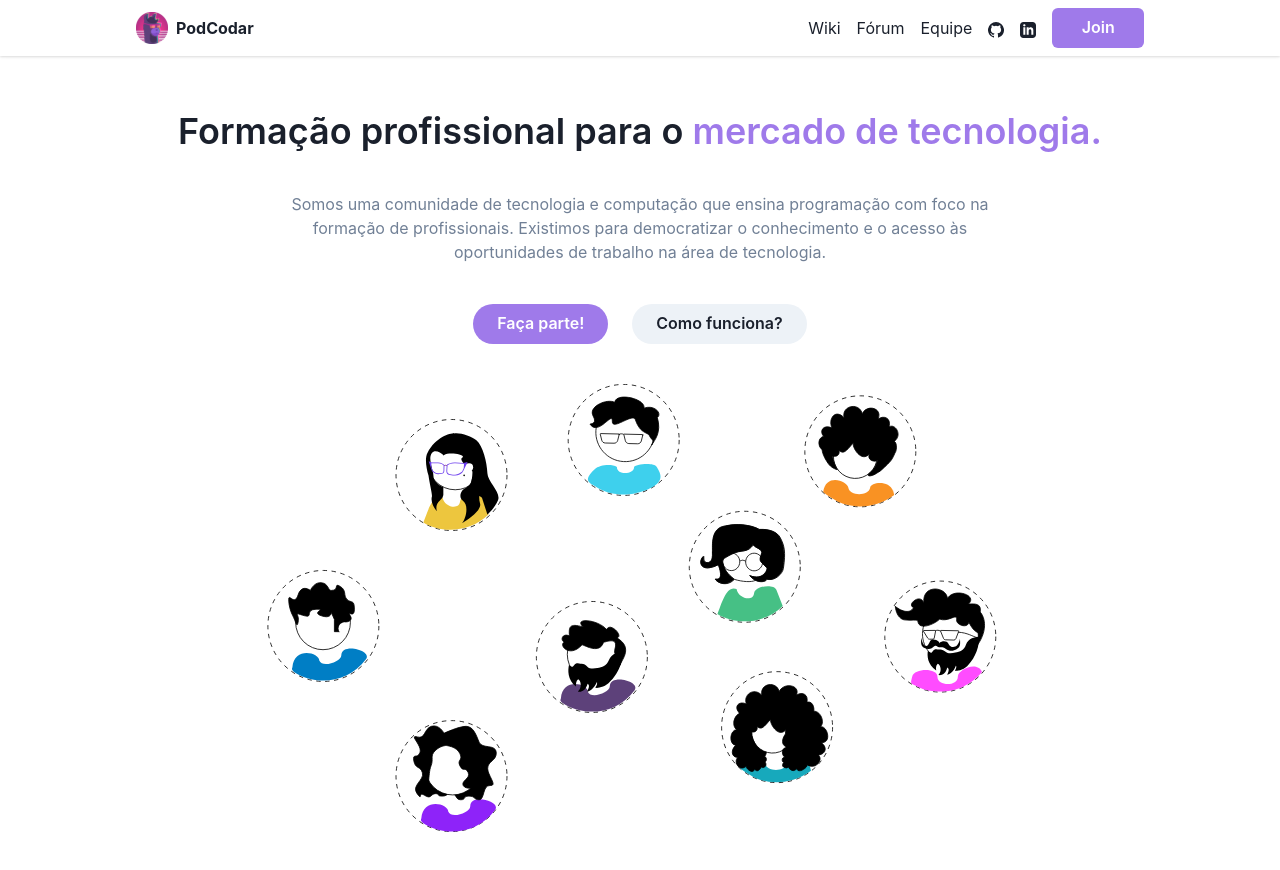
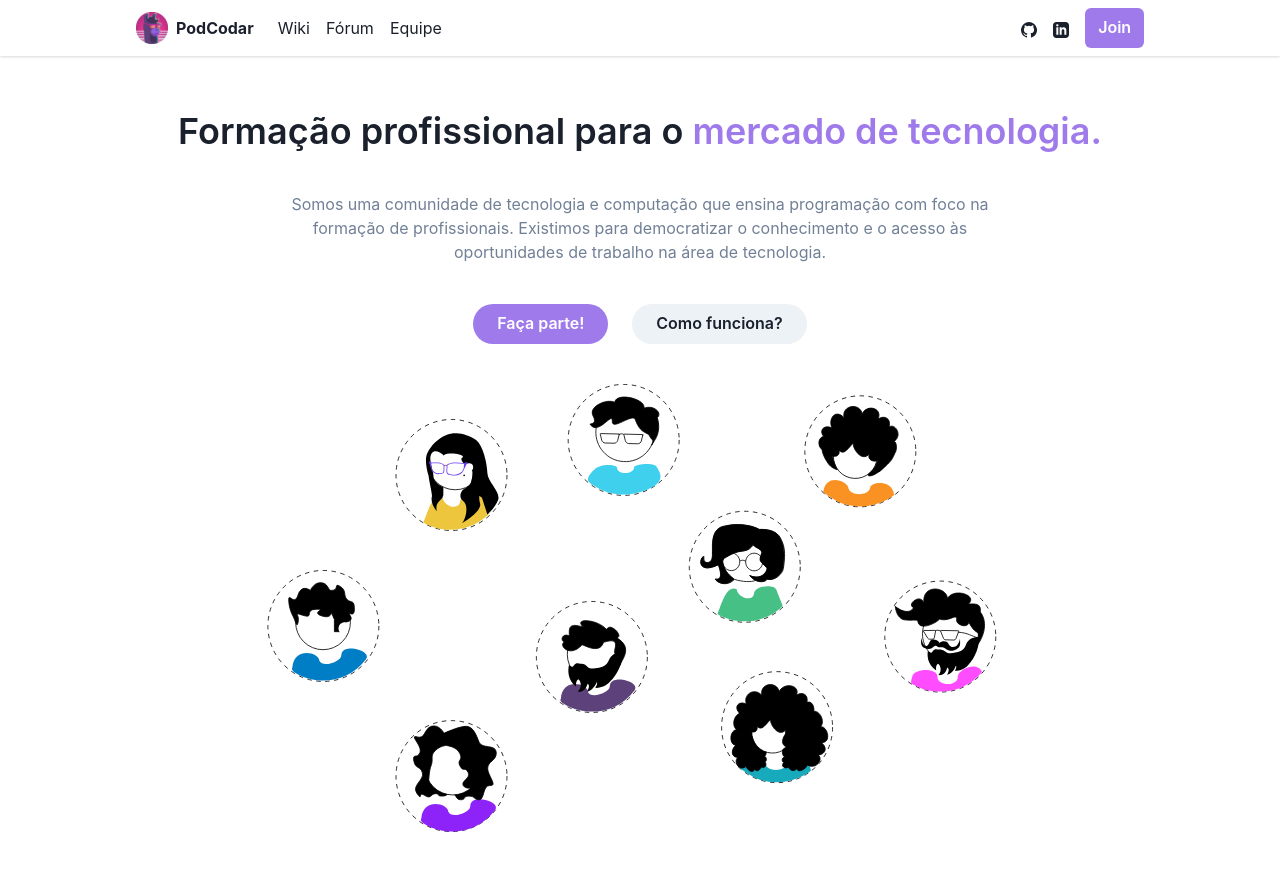
Before and after one commit to podcodar/webapp, a Next.js app: page / in a window 1280 px wide. Shown: the top 870 px of the page. Built offline with nearby package versions, Linux system fonts and the light colour scheme.

Commit message:
fea: update NavBar responsiviness

```diff
--- a/packages/components/NavBar.tsx
+++ b/packages/components/NavBar.tsx
@@ -10,6 +10,7 @@ import {
   Text,
   useDisclosure,
   HStack,
+  Grid,
 } from '@chakra-ui/react';
 import { HamburgerIcon, CloseIcon } from '@chakra-ui/icons';
 import { useModalActions } from '@packages/features/modal-context';
@@ -51,25 +52,18 @@ const communityLinks = [
   </Link>,
 ];
 
-const menuItems = [...communityLinks, ...socialIcons];
-
 function NavBar() {
   const { open } = useModalActions();
   const { isOpen, onOpen, onClose } = useDisclosure();
 
   return (
     <Box px={4} position="fixed" w="100%" top={0} shadow="base" zIndex={2}>
-      <Container
-        p="0.5rem"
-        display="grid"
-        gridTemplateColumns={{ md: '1fr 1fr 0.2fr', base: '0.5fr 2fr 0.5fr' }}
-        maxW={'5xl'}
-      >
+      <Container p="0.5rem" display="flex" maxW={'5xl'}>
         <IconButton
           size={'md'}
           icon={isOpen ? <CloseIcon /> : <HamburgerIcon />}
           aria-label={'Open Menu'}
-          display={{ base: 'inherit', md: 'none' }}
+          display={{ sm: 'none' }}
           onClick={isOpen ? onClose : onOpen}
         />
 
@@ -77,7 +71,8 @@ function NavBar() {
           href="/"
           display="flex"
           alignItems="center"
-          justifyContent={{ md: 'left', base: 'center' }}
+          justifyContent="center"
+          w={{ base: '100%', sm: 'auto' }}
         >
           <Logo size="small" />
           <Text m="0 0.5rem" fontWeight="bold">
@@ -85,15 +80,29 @@ function NavBar() {
           </Text>
         </Link>
 
-        <Container
-          gridColumnStart="2"
-          justifyContent="flex-end"
-          display={{ base: 'none', md: 'flex' }}
+        <Flex
+          w="100%"
+          justifyContent="space-between"
+          alignItems="center"
+          p=" 0 1rem"
+          d={{ base: 'none', sm: 'flex' }}
         >
-          <HStack as="nav" spacing={4}>
-            {menuItems}
-          </HStack>
-        </Container>
+          <Box>
+            <Grid
+              flex={1}
+              gridTemplateColumns={`repeat(${communityLinks.length}, auto)`}
+              columnGap="1rem"
+            >
+              {communityLinks}
+            </Grid>
+          </Box>
+          <Grid
+            gridTemplateColumns={`repeat(${socialIcons.length}, auto)`}
+            columnGap="1rem"
+          >
+            {socialIcons}
+          </Grid>
+        </Flex>
 
         <Button
           key="cta"
@@ -110,7 +119,7 @@ function NavBar() {
         <>
           <Box
             pb={4}
-            display={{ md: 'none' }}
+            display={{ sm: 'none' }}
             backgroundColor="white"
             paddingBottom="0.5rem"
           >
```
Also changed, not shown: 2 other files (tests, documents, lock files or other folders).
